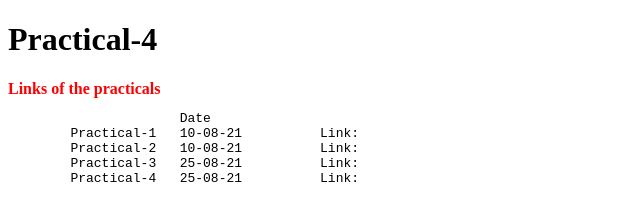
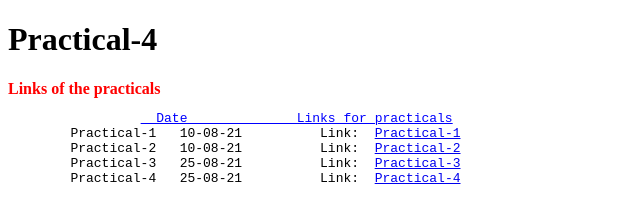
Before and after one commit to surabhisharma0708/Fullstack-Pratical-4, a plain HTML site: page index.html in a window 1280 px wide. Shown: the whole page, without its empty margins (0-640 px from the left). Drawn offline with Linux system fonts and the light colour scheme.

Commit message:
Links for all practicals

```diff
--- a/index.html
+++ b/index.html
@@ -11,11 +11,11 @@
 
     <span style="color: red;"><b> Links of the practicals</b></span>
     <pre>
-                      Date
-        Practical-1   10-08-21          Link:  <a href="https://surabhisharma0708.github.io/Fullstack-practicle-1/"></a>
-        Practical-2   10-08-21          Link:  <a href="https://surabhisharma0708.github.io/Fullstack-practical-2/"></a>
-        Practical-3   25-08-21          Link:  <a href="https://surabhisharma0708.github.io/Fullstack-Practical-3/"></a>
-        Practical-4   25-08-21          Link:  <a href=""></a>
+                 <u style="color: blue; size: 50px;">  Date              Links for practicals</u>
+        Practical-1   10-08-21          Link:  <a href="https://surabhisharma0708.github.io/Fullstack-practicle-1/">Practical-1</a>
+        Practical-2   10-08-21          Link:  <a href="https://surabhisharma0708.github.io/Fullstack-practical-2/">Practical-2</a>
+        Practical-3   25-08-21          Link:  <a href="https://surabhisharma0708.github.io/Fullstack-Practical-3/">Practical-3</a>
+        Practical-4   25-08-21          Link:  <a href=" https://surabhisharma0708.github.io/Fullstack-Pratical-4/">Practical-4</a>
 
     </pre>
 </body>
```
